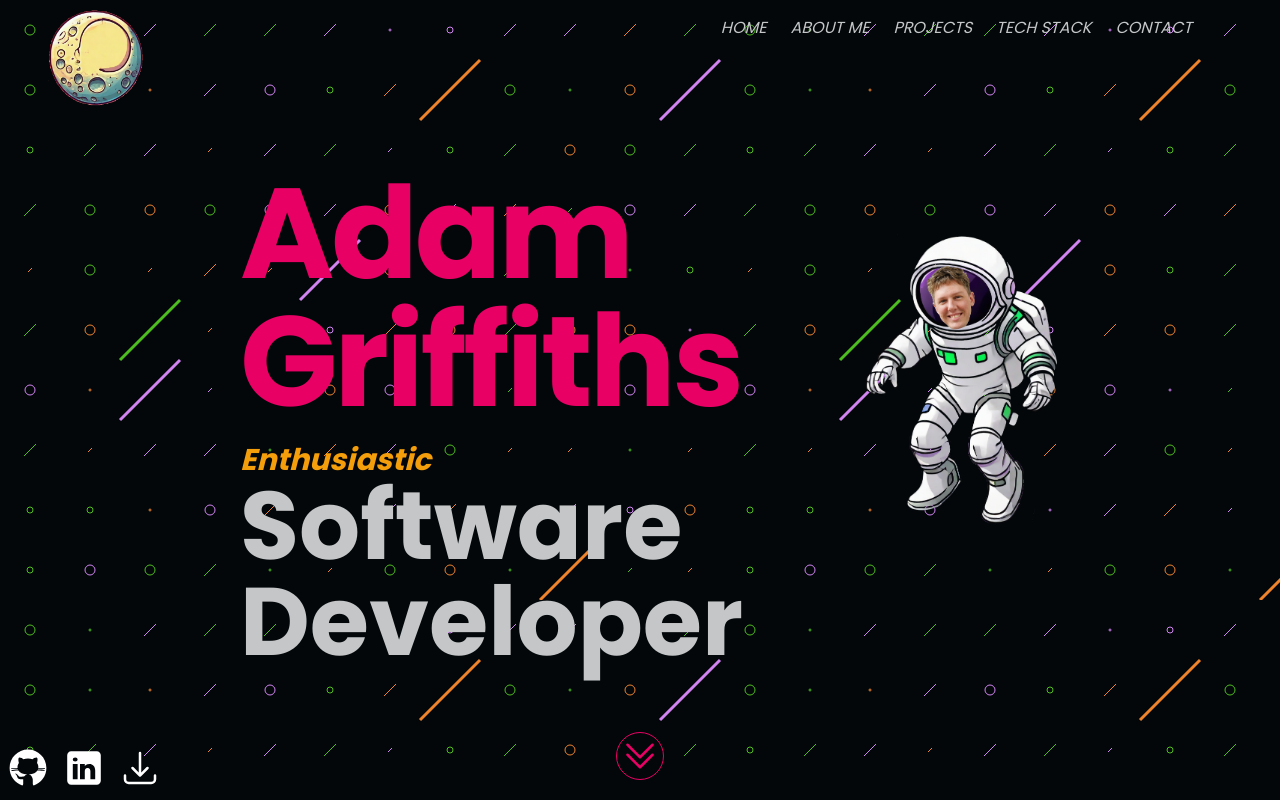
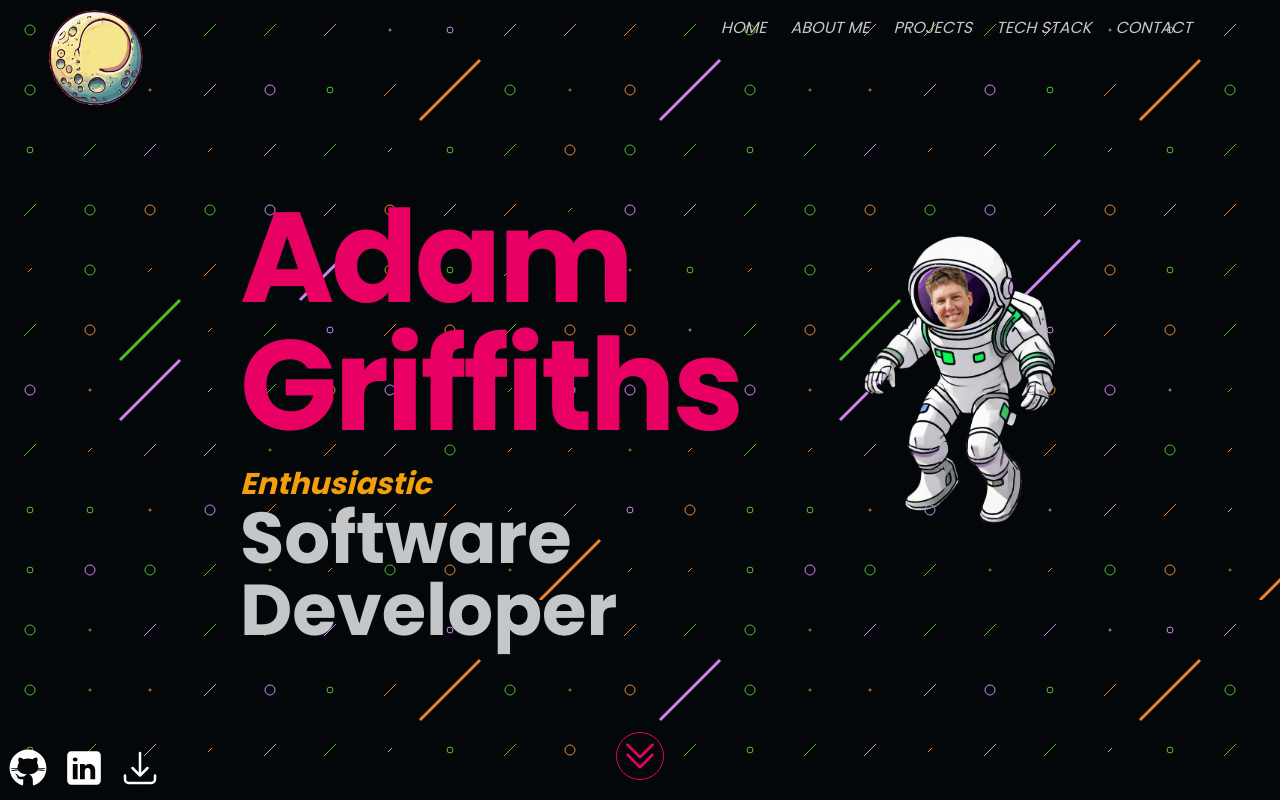
Before and after one commit to smudgy-g/portfolio, a Next.js app: page / in a window 1280 px wide. Built offline with nearby package versions, Linux system fonts and the light colour scheme.

Commit message:
project secton mobile styling

```diff
--- a/app/globals.css
+++ b/app/globals.css
@@ -12,7 +12,7 @@
   }
 
   h2 {
-    @apply text-5xl md:text-7xl lg:text-8xl font-bold leading-10
+    @apply text-5xl md:text-6xl lg:text-7xl font-bold leading-10
   }
 
   h3 {
--- a/components/ProjectCarousel.tsx
+++ b/components/ProjectCarousel.tsx
@@ -17,7 +17,7 @@ export default function ProjectCarousel () {
   const [currentProject, setCurrentProject] = useState<Project>(projects[0])
 
   return (
-    <div className="mx-2 mt-10 md:mx-auto md:my-auto flex flex-col gap-7 lg:flex-row md:gap-20 items-center ">
+    <div className="mx-2 mt-8 md:mx-auto md:my-auto flex flex-col gap gap-2 lg:flex-row md:gap-20 items-center ">
 
       <div className="carousel carousel-center max-w-full md:max-w-lg p-4 space-x-4 rounded-box md:text-left">
         {projects && projects.map((project, i) => (
```
